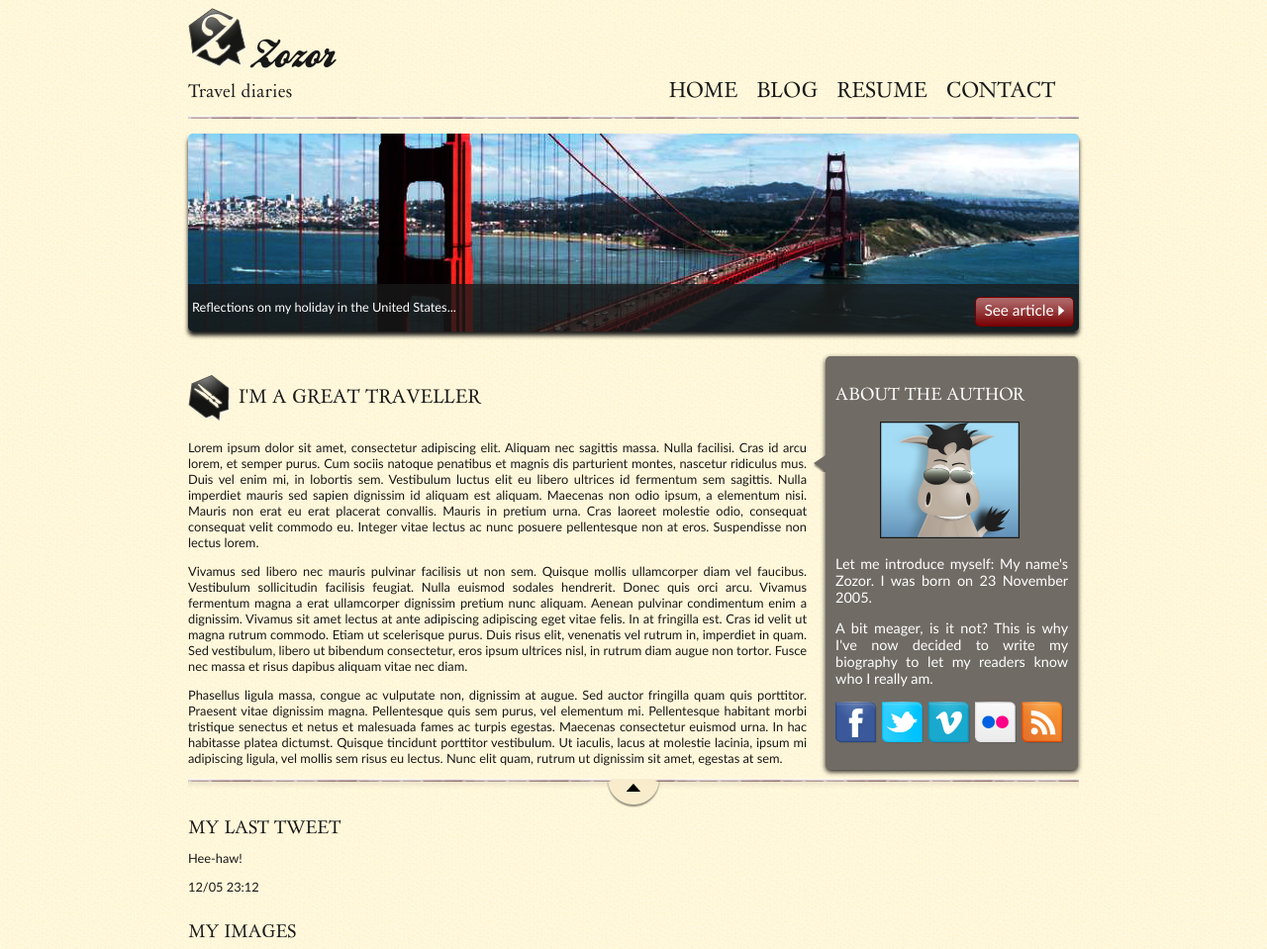
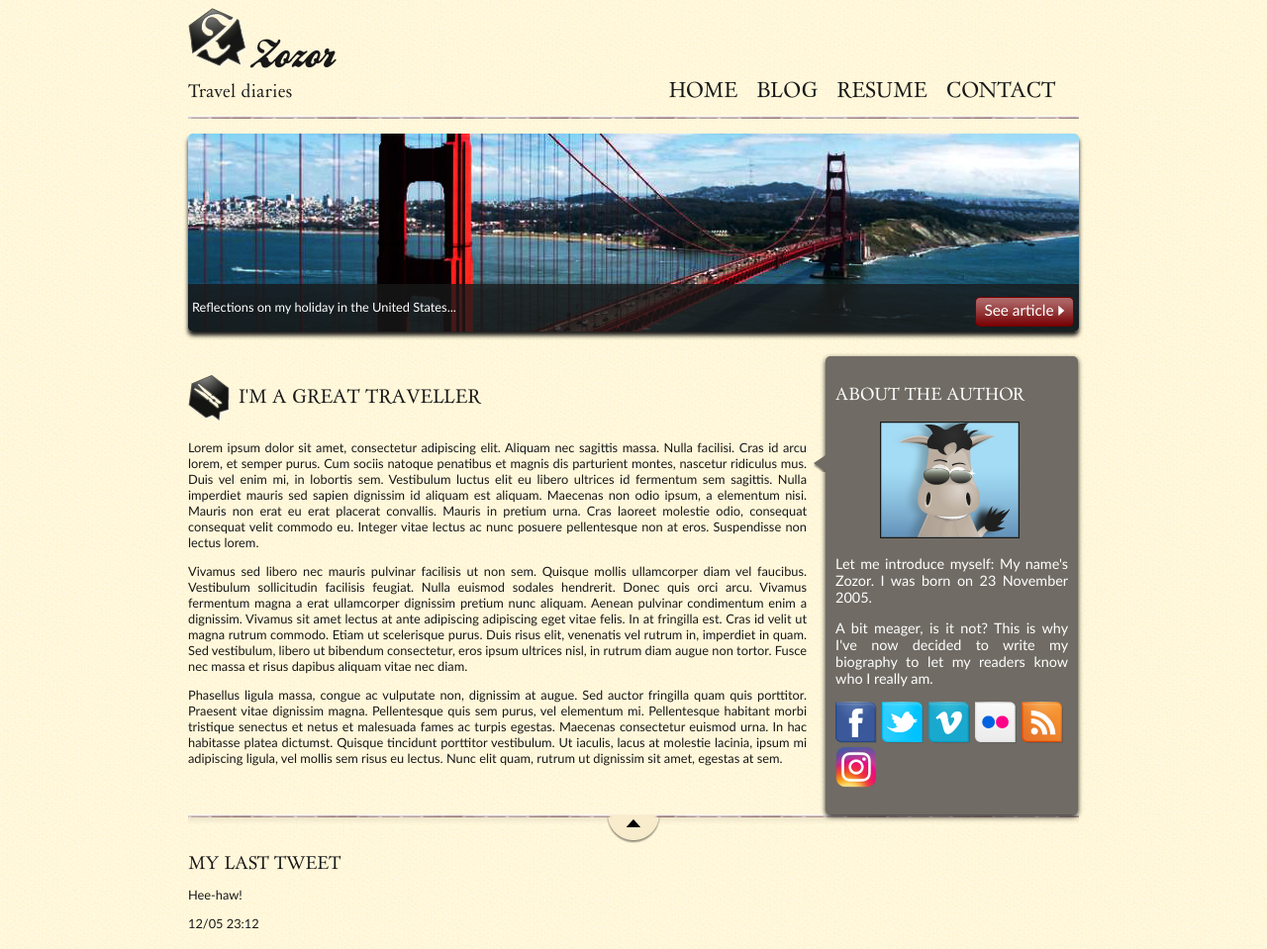
Before and after one commit to reyes3190/prueba2.4, a plain HTML site: page ExampleWeb/index.html in a window 1280 px wide. Shown: the top 959 px of the page at 99% size. Drawn offline with Linux system fonts and the light colour scheme.

Commit message:
Update index.html

```diff
--- a/ExampleWeb/index.html
+++ b/ExampleWeb/index.html
@@ -52,7 +52,7 @@
                     <p id="zozor_picture"><img src="images/zozor.png" alt="Zozor Picture" /></p>
                     <p>Let me introduce myself: My name's Zozor. I was born on 23 November 2005.</p>
                     <p>A bit meager, is it not? This is why I've now decided to write my biography to let my readers know who I really am.</p>
-                    <p><img src="images/facebook.png" alt="Facebook" /><img src="images/twitter.png" alt="Twitter" /><img src="images/vimeo.png" alt="Vimeo" /><img src="images/flickr.png" alt="Flickr" /><img src="images/rss.png" alt="RSS" /></p>
+                    <p><img src="images/facebook.png" alt="Facebook" /><img src="images/twitter.png" alt="Twitter" /><img src="images/vimeo.png" alt="Vimeo" /><img src="images/flickr.png" alt="Flickr" /><img src="images/rss.png" alt="RSS" /><img src="images/instagram.png" alt="Instagram" /></p>
                 </aside>
             </section>
 
```
